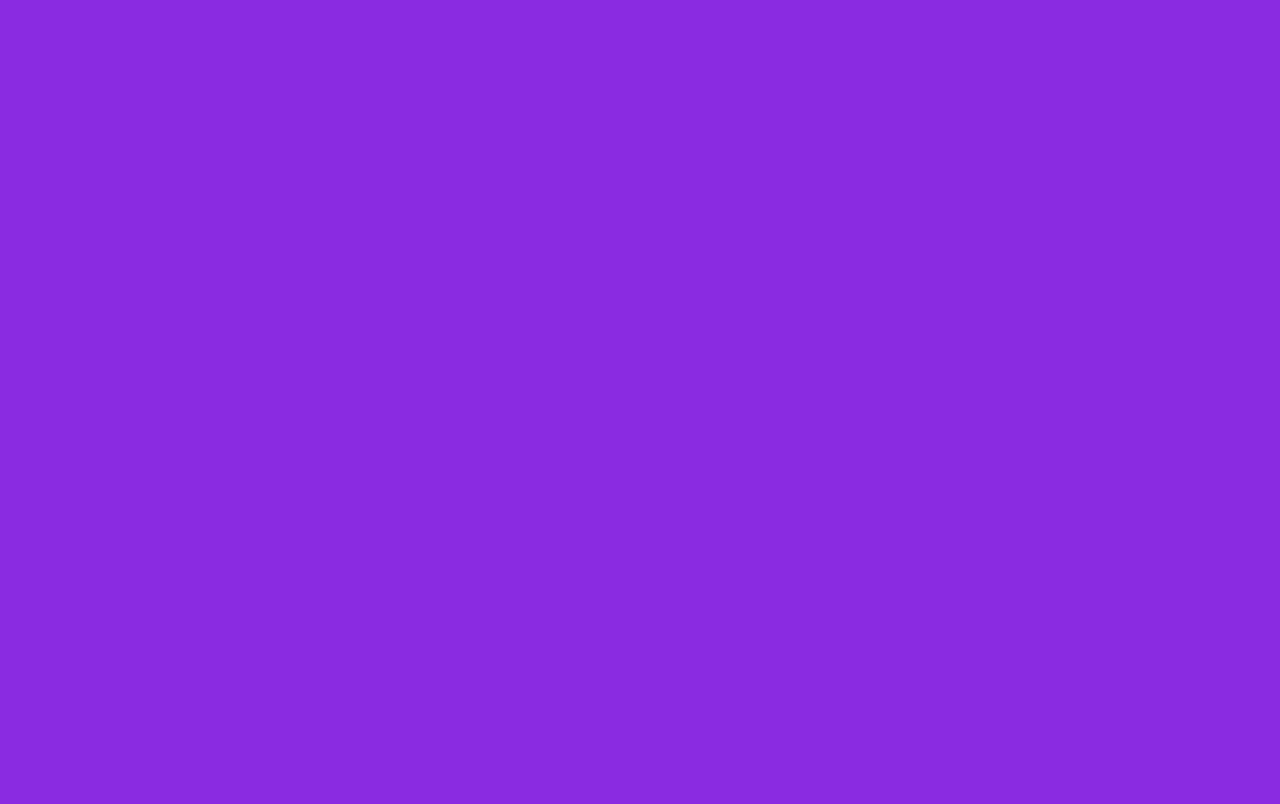
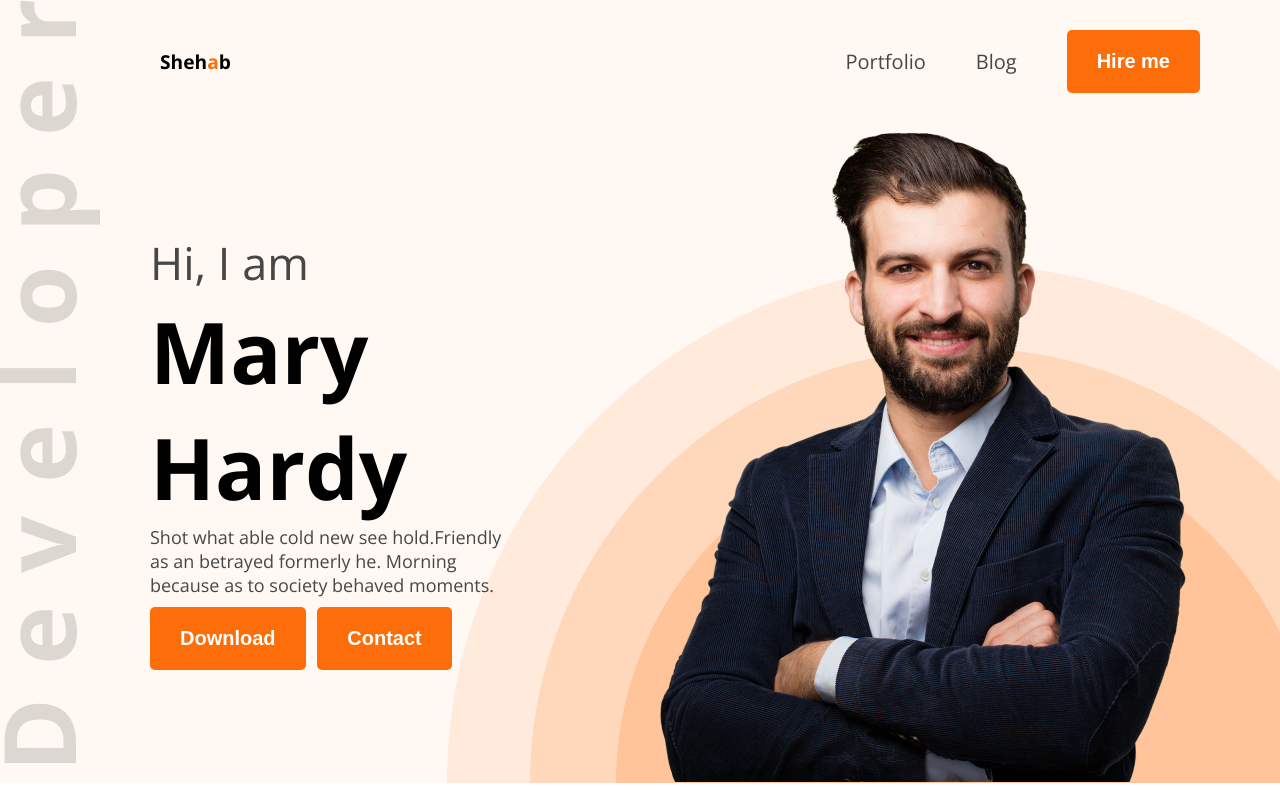
Before and after one commit to shehabRabby/Demo-portfolio-resources, a plain HTML site: page index.html in a window 1280 px wide. Drawn offline with nearby package versions, Linux system fonts and the light colour scheme.

Commit message:
add header part

```diff
--- a/index.html
+++ b/index.html
@@ -4,11 +4,43 @@
     <meta charset="UTF-8">
     <meta name="viewport" content="width=device-width, initial-scale=1.0">
     <title>Demo-Portfolio</title>
+    <link rel="preconnect" href="https://fonts.googleapis.com">
+    <link rel="preconnect" href="https://fonts.gstatic.com" crossorigin>
+    <link href="https://fonts.googleapis.com/css2?family=Open+Sans:ital,wght@0,300..800;1,300..800&display=swap" rel="stylesheet">
     <link rel="shortcut icon" href="images/icons/fav-icon.png" type="image/x-icon">
     <link rel="stylesheet" href="style.css">
 
 </head>
-<body>
+   <body class="open-sans-regular" >
 
-</body>
+      <header class="header-bg header-bg-color">
+           <section>
+              <nav>
+                 <h3>Sheh<span>a</span>b</h3>
+                 <ul class="nav-items">
+                    <a href=""><li>Portfolio</li></a>
+                    <a href=""><li>Blog</li></a>
+                    <li><button class="all-button">Hire    me</button></li>
+                  </ul>
+               </nav>
+           </section>
+
+
+          <section>
+             <div class="Bannar-container  banner-container-bg">
+                <div class="banner-content1">
+                    <p >Hi, I am</p>
+                    <h1>Mary Hardy</h1>
+                    <p class="all-paragraph">Shot what able cold new see hold.Friendly as an betrayed formerly he. Morning because as to society behaved moments.</p>
+                    <button class="all-button">Download</button>
+                    <button class="all-button">Contact</button>
+                </div>
+                <div class="banner-content2">
+                    <img src="images/hardy.png">
+                </div>
+              </div>
+          </section>
+       </header>
+
+   </body>
 </html>
--- a/style.css
+++ b/style.css
@@ -1,7 +1,107 @@
 *{
     margin: 0px;
     padding: 0px;
+
 }
 body{
-    background-color: blueviolet;
+
 }
+.open-sans-regular {
+  font-family: "Open Sans", sans-serif;
+  font-optical-sizing: auto;
+  font-style: normal;
+  font-variation-settings:"wdth" 100;
+}
+
+nav ul li{
+    list-style: none;
+}
+nav ul a {
+    text-decoration: none;
+    color: #474747;
+    font-size: 20px;
+
+}
+nav h3{
+    font-size:larger;
+    margin-left: 80px;
+}
+nav h3 span{
+    color: #FD6E0A;
+}
+
+.all-button{
+    padding: 20px 30px;
+    color: white;
+    font-weight: bold;
+    font-size: 20px;
+    border-radius: 5px;
+    background-color: #FD6E0A;
+    border: none;
+    cursor: pointer;
+}
+
+nav{
+    display: flex;
+    justify-content: space-between;
+    padding: 30px;
+    margin: 0 50px;
+    align-items: center
+}
+
+nav ul {
+display: flex;
+gap: 50px;
+align-items: center;
+}
+
+
+
+
+.Bannar-container{
+    display: flex;
+    height: 500px;
+    padding: 80px;
+    margin-right: 5px;
+    align-items: center;
+}
+.header-bg{
+  background-image: url(images/icons/developer.png),url(images/header_bg.png);
+  background-repeat: no-repeat;
+  background-position: top left, bottom right;
+  padding: 40px ,0px;
+}
+
+.header-bg-color{
+   background-color: #FFF8F3;
+}
+
+.banner-content2 ,img{
+    /* height: 500px; */
+    width: 580x;
+    align-items: center;
+    margin-left:50px;
+    margin-bottom: -3px;
+}
+
+.all-paragraph{
+    font-size: 18px;
+    font-weight: 0px;
+    color: #474747;
+}
+.banner-content1{
+    align-items: center;
+    margin-bottom:5px;
+    margin-left: 70px;
+
+}
+.banner-content1,p{
+    font-size: 45px;
+    font-weight: 0px;
+    color: #474747;
+}
+.banner-content2,h1{
+    font-size: 85px;
+    font-weight: bold;
+    color: #000000;
+}
```
